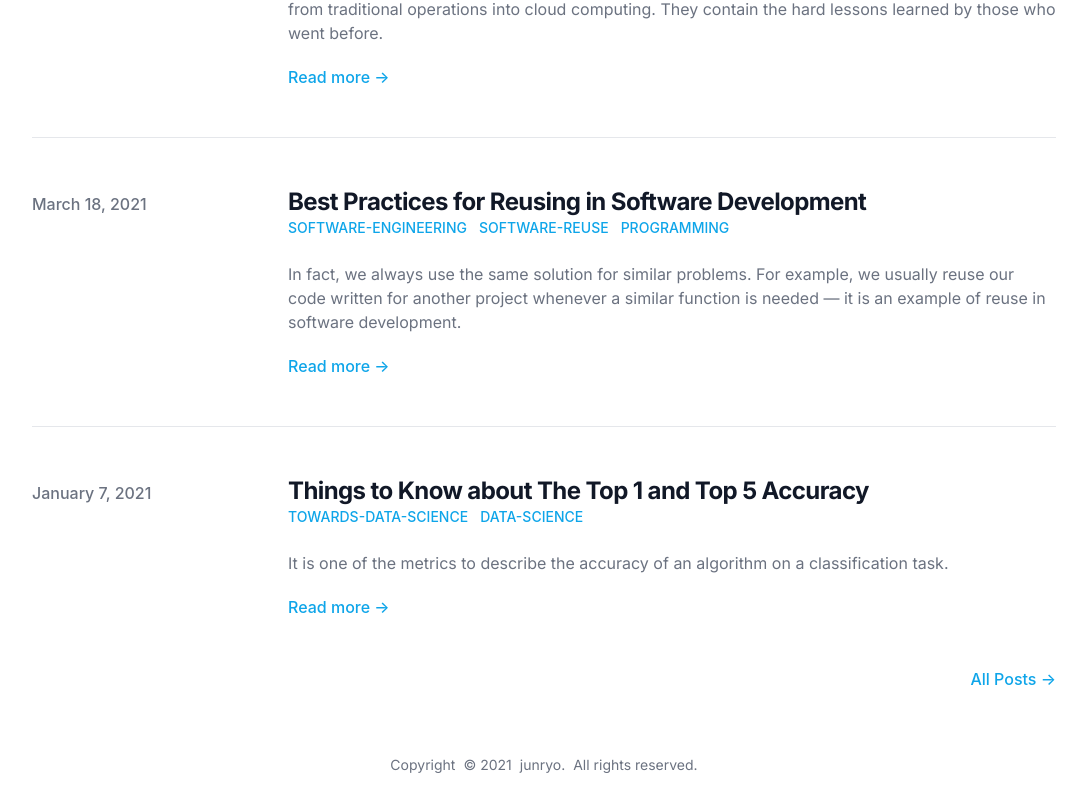
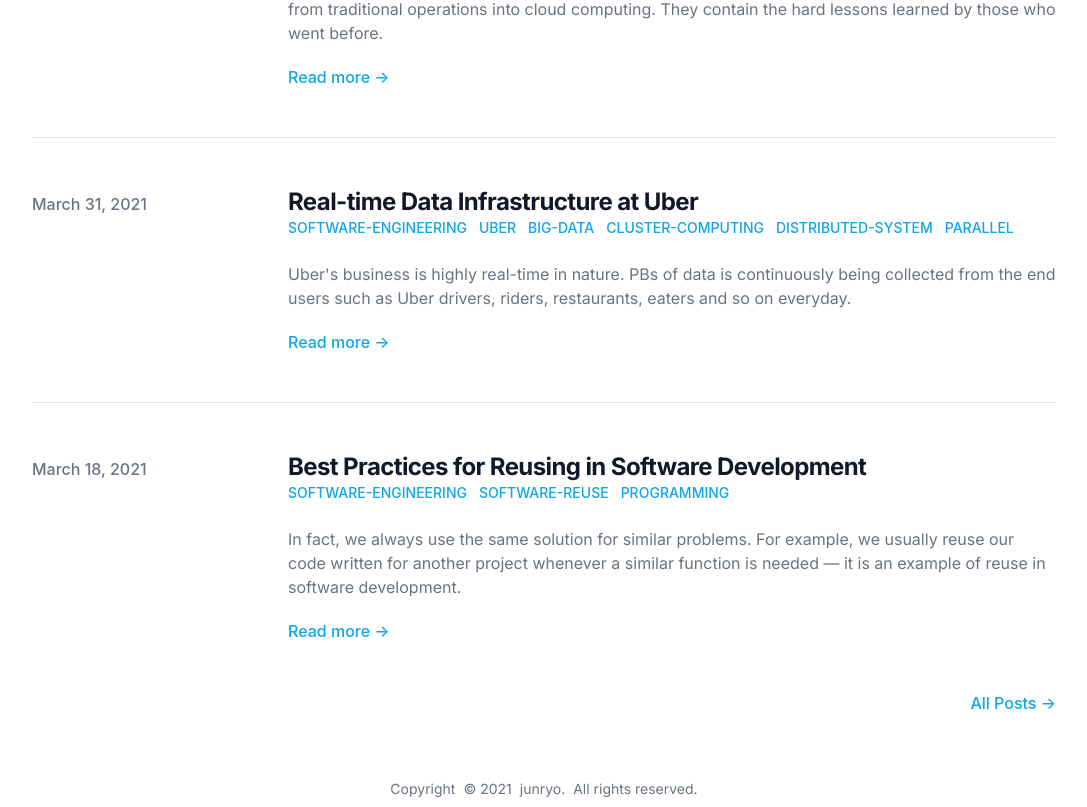
Before and after one commit to housecricket/junryo.xyz, a Next.js app: page / in a window 1280 px wide. Shown: the part 954-1761 px from the top of the page, without its empty margins (96-1183 px from the left). Before the commit the page ends 1737 px from the top, so only its background shows below. Built offline with nearby package versions, Linux system fonts and the light colour scheme; a web font is replaced by a local one; what @tailwindcss/typography would draw is missing.

Commit message:
no message

```diff
--- a/components/NewsletterLink.js
+++ b/components/NewsletterLink.js
@@ -1,10 +1,12 @@
 import Link from 'next/link';
 import { parseISO, format } from 'date-fns';
 
-export default function NewsletterLink({ slug, title, publishedAt }) {
+export default function NewsletterLink({ slug, title, publishedAt, link }) {
   return (
     <li>
-      <Link href={`/newsletter/${slug}`}>
+      {/* <Link href={`/newsletter/${slug}`}> */}
+      <Link href={`${link}`}>
+
         <a>{format(parseISO(publishedAt), 'MMMM dd, yyyy')}: {title}</a>
       </Link>
     </li>
--- /dev/null
+++ b/data/blog/real-time-data-infrastructure-at-uber.md
@@ -0,0 +1,9 @@
+---
+title: Real-time Data Infrastructure at Uber
+date: '2021-03-31'
+author: ['Yupeng Fu, Chinmay Soman']
+tags: ['Software Engineering', 'Uber', 'Big Data', 'Cluster Computing', 'Distributed System', 'Parallel']
+draft: false
+summary: Uber's business is highly real-time in nature. PBs of data is continuously being collected from the end users such as Uber drivers, riders, restaurants, eaters and so on everyday.
+link: https://www.linkedin.com/posts/dangtrunganh_real-time-data-infrastructure-at-uber-activity-6804633732079849472-1xTI
+---
--- a/data/newsletter/1.mdx
+++ b/data/newsletter/1.mdx
@@ -1,4 +1,5 @@
 ---
 title: 'No.1 - ⏰ Work smarter, not harder'
 publishedAt: '2019-09-07'
+link: http://eepurl.com/gwXByD
 ---
--- a/data/newsletter/2.mdx
+++ b/data/newsletter/2.mdx
@@ -1,4 +1,5 @@
 ---
 title: 'No.2 - 😤 A.I. changing our lives'
 publishedAt: '2019-07-14'
+link: http://eepurl.com/gwYh3H
 ---
--- a/data/newsletter/3.mdx
+++ b/data/newsletter/3.mdx
@@ -1,4 +1,5 @@
 ---
 title: 'No.3 - 🚀 Move fast or die faster'
 publishedAt: '2019-07-22'
+link: http://eepurl.com/gx1RrD
 ---
--- a/data/newsletter/4.mdx
+++ b/data/newsletter/4.mdx
@@ -1,4 +1,5 @@
 ---
 title: 'No.4 - 💂 What you know?'
 publishedAt: '2019-08-04'
+link: http://eepurl.com/gyBbVr
 ---
--- a/data/newsletter/5.mdx
+++ b/data/newsletter/5.mdx
@@ -1,4 +1,5 @@
 ---
 title: 'No.5 - 🙈 Parliament by Zoom'
 publishedAt: '2020-04-26'
+link: http://eepurl.com/g0_8gr
 ---
--- a/pages/index.js
+++ b/pages/index.js
@@ -71,7 +71,8 @@ export default function Home({ posts }) {
                       </div>
                       <div className="text-base font-medium leading-6">
                         <Link
-                          href={`/blog/${slug}`}
+                          // href={`/blog/${slug}`}
+                          href={`${link}`}
                           className="text-blue-500 hover:text-blue-600 dark:hover:text-blue-400"
                           aria-label={`Read "${title}"`}
                         >
```
Also changed, not shown: 1 other file (tests, documents, lock files or other folders).
